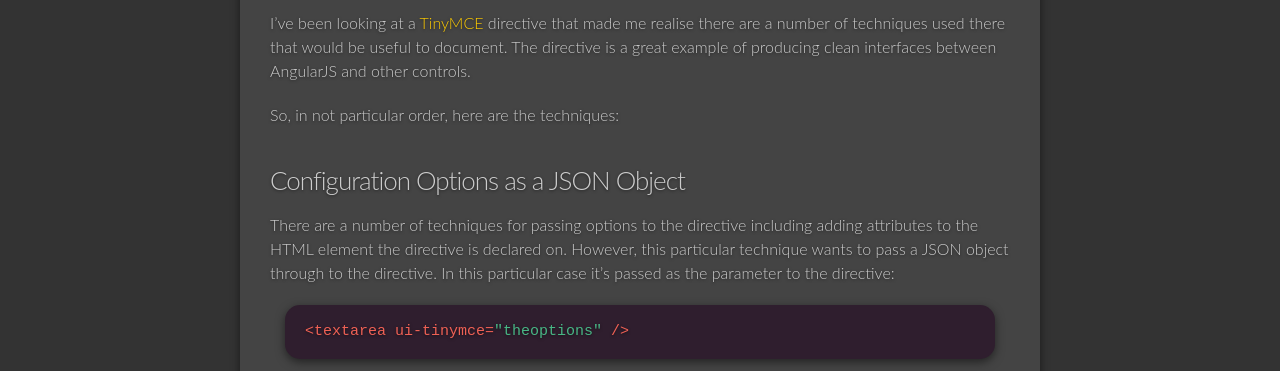
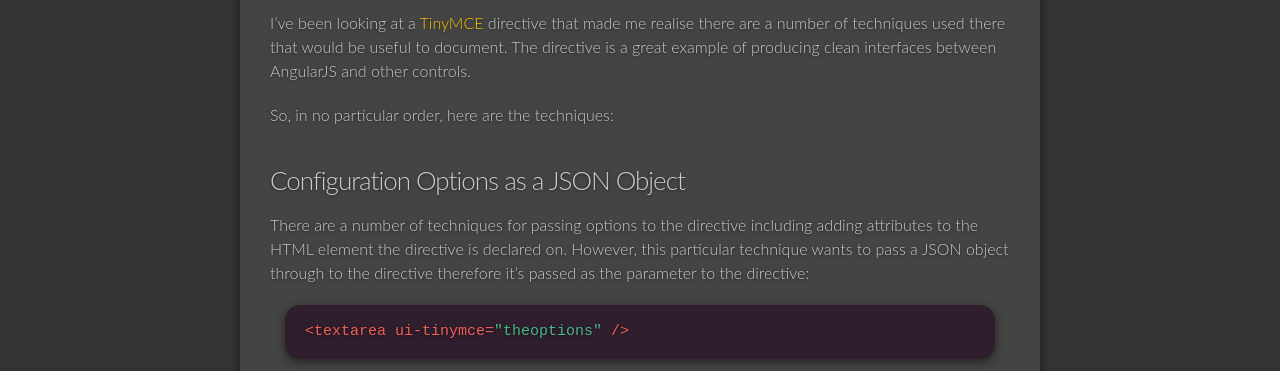
Before and after one commit to philiphendry/blog, a Jekyll site: the page built from _posts/2014-06-02-angularjs-directive-techniques-learnt-from-a-tinymce-directive.md, in a window 1280 px wide and 900 px high. Shown: the part 265-636 px from the top of the window. Built offline with Jekyll 4.4.1, drawn with Linux system fonts in a browser that asks for light colours; Markdown is read by kramdown in place of the engine named in the settings; comment, search, counter and statistics services are not loaded; some of the changed text lies outside the part shown.

Commit message:
Published with https://stackedit.io/

````diff
--- a/_posts/2014-06-02-angularjs-directive-techniques-learnt-from-a-tinymce-directive.md
+++ b/_posts/2014-06-02-angularjs-directive-techniques-learnt-from-a-tinymce-directive.md
@@ -9,11 +9,11 @@ tags:
 ---
 I've been looking at a [TinyMCE](https://github.com/angular-ui/ui-tinymce/blob/master/src/tinymce.js) directive that made me realise there are a number of techniques used there that would be useful to document. The directive is a great example of producing clean interfaces between AngularJS and other controls.
 
-So, in not particular order, here are the techniques:
+So, in no particular order, here are the techniques:
 
 ### Configuration Options as a JSON Object
 
-There are a number of techniques for passing options to the directive including adding attributes to the HTML element the directive is declared on. However, this particular technique wants to pass a JSON object through to the directive. In this particular case it's passed as the parameter to the directive:
+There are a number of techniques for passing options to the directive including adding attributes to the HTML element the directive is declared on. However, this particular technique wants to pass a JSON object through to the directive therefore it's passed as the parameter to the directive:
 
 ```
 <textarea ui-tinymce="theoptions" />
@@ -87,11 +87,11 @@ updateView = function() {
 }
 ```
 
-It's using [\$setViewValue](https://code.angularjs.org/1.2.0-rc.3/docs/api/ng.directive:ngModel.NgModelController#$setViewValue) to write the value from TinyMCE back on to the model. It's drummed in to you that calling \$apply() is necessary after updating the model but what I've not seen much of is the call to `scope.\$root.\$\$phase` that checks that we aren't already in the digest loop. Given AngularJS is going to keep processing the digest loop until everything is gone the model update will be picked up.
+It's using [&dollar;setViewValue](https://code.angularjs.org/1.2.0-rc.3/docs/api/ng.directive:ngModel.NgModelController#$setViewValue) to write the value from TinyMCE back on to the model. It's drummed in to you that calling &dollar;apply() is necessary after updating the model but what I've not seen much of is the call to `scope.&dollar;root.&dollar;&dollar;phase` that checks that we aren't already in the digest loop. Given AngularJS is going to keep processing the digest loop until everything is gone the model update will be picked up.
 
 ### Hooking into the View Update
 
-Given this directive takes over the rendering of content it must hook into the render request from AngularJS. [\$render](https://code.angularjs.org/1.2.0-rc.3/docs/api/ng.directive:ngModel.NgModelController#$render) does exactly that and in ui-tinymce it's used to copy the data from the model into the TinyMCE control:
+Given this directive takes over the rendering of content it must hook into the render request from AngularJS. [&dollar;render](https://code.angularjs.org/1.2.0-rc.3/docs/api/ng.directive:ngModel.NgModelController#$render) does exactly that and in ui-tinymce it's used to copy the data from the model into the TinyMCE control:
 
 ```
 ngModel.$render = function() {
@@ -106,7 +106,7 @@ ngModel.$render = function() {
 
 ### Destroying Content
 
-Finally the normal request to the scopes [\$on](https://code.angularjs.org/1.2.0-rc.3/docs/api/ng.$rootScope.Scope\$on) method to respond to the request to \$destroy the control:
+Finally the normal request to the scopes [&dollar;on](https://code.angularjs.org/1.2.0-rc.3/docs/api/ng.$rootScope.Scope\$on) method to respond to the request to &dollar;destroy the control:
 
 ```
 scope.$on('$destroy', function() {
````
